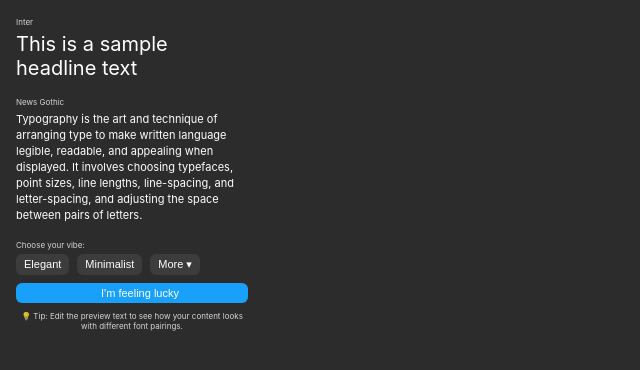
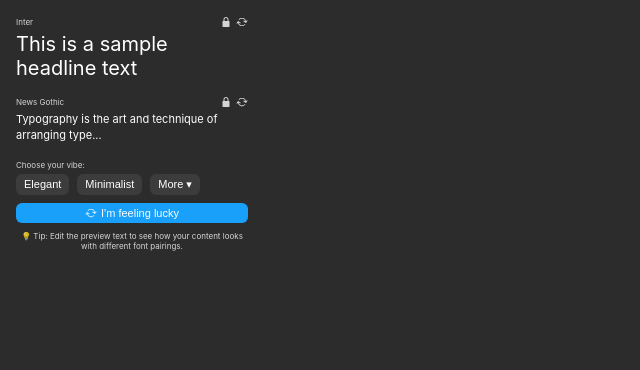
Before and after one commit to Dammyjay93/font-duo-figma-plugin, a website: page ui.html in a window 1280 px wide. Shown: the whole page, without its empty margins (0-640 px from the left). Drawn offline with Linux system fonts and the light colour scheme.

Commit message:
New update

```diff
--- a/styles.css
+++ b/styles.css
@@ -41,11 +41,11 @@ body {
 }
 
 .lock {
-    background-image: url('lock-icon.svg');
+    background-image: url('lock.svg');
 }
 
 .refresh {
-    background-image: url('refresh-icon.svg');
+    background-image: url('swap.svg');
 }
 
 .headline .sample-text {
@@ -107,7 +107,7 @@ body {
 .refresh-icon {
     width: 12px;
     height: 12px;
-    background-image: url('refresh-icon.svg');
+    background-image: url('swap.svg');
 }
 
 .tip {
--- a/ui.html
+++ b/ui.html
@@ -2,6 +2,7 @@
 <html>
 <head>
     <link rel="stylesheet" href="styles.css">
+    <meta name="viewport" content="width=device-width, initial-scale=1">
 </head>
 <body>
     <div class="font-duo-plugin">
@@ -24,7 +25,7 @@
                     <button class="icon-button refresh"></button>
                 </div>
             </div>
-            <p class="sample-text">Typography is the art and technique of arranging type to make written language legible, readable, and appealing when displayed. It involves choosing typefaces, point sizes, line lengths, line-spacing, and letter-spacing, and adjusting the space between pairs of letters.</p>
+            <p class="sample-text">Typography is the art and technique of arranging type...</p>
         </div>
 
         <div class="vibe-selector">
```
Also changed, not shown: lock.svg (added), swap.svg (added).
